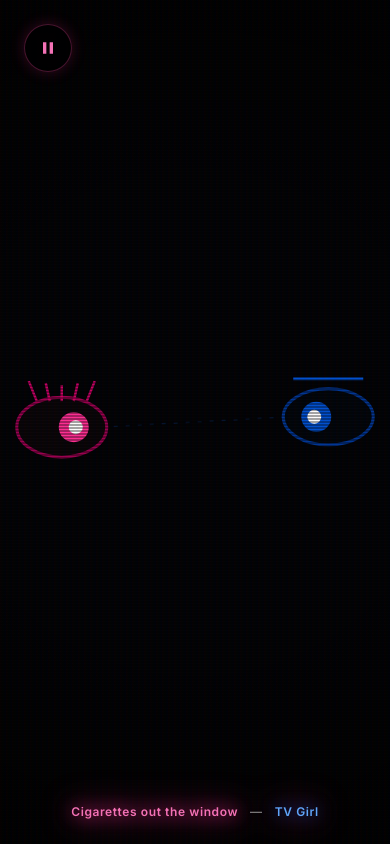
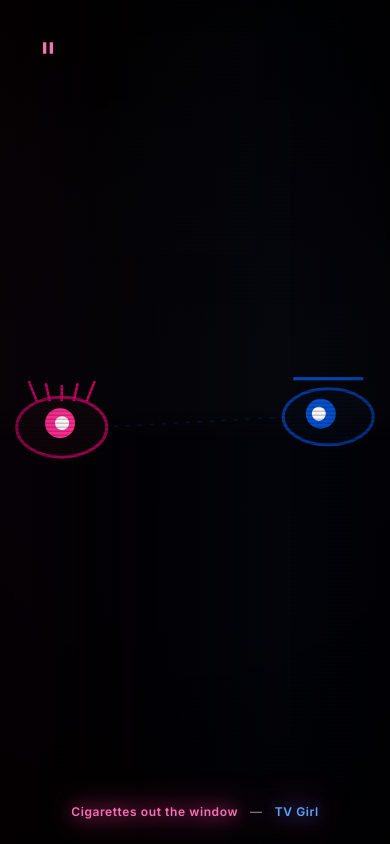
Before and after one commit to AzizAcar/TV-Eyes, a plain HTML site: page index.html in a window 390 px wide. Both pictures are taken after a click on the button "Müziği Başlat/Durdur". Drawn offline with nearby package versions, Linux system fonts and the light colour scheme.

Commit message:
Enhance accessibility and audio fade effects
Added media query for reduced motion preferences and updated audio fade functionality.

```diff
--- a/index.html
+++ b/index.html
@@ -9,30 +9,94 @@
     <style>
         @import url('https://fonts.googleapis.com/css2?family=Inter:wght@400;600;700&display=swap');
 
+        @media (prefers-reduced-motion: reduce) {
+            *, *::before, *::after {
+                scroll-behavior: auto !important;
+                transition-duration: 0.01ms !important;
+                animation-duration: 0.01ms !important;
+            }
+        }
+
         body {
             font-family: 'Inter', sans-serif;
             background-color: #020205;
             overflow: hidden;
-            user-select: none;
-            -webkit-user-select: none;
+            -webkit-tap-highlight-color: transparent;
         }
 
         /* CRT Tarama Çizgileri / Lo-Fi TV Girl Efekti */
         .crt-overlay {
             position: absolute;
             inset: 0;
-            background: linear-gradient(
-                rgba(18, 16, 16, 0) 50%,
-                rgba(0, 0, 0, 0.35) 50%
-            ), linear-gradient(
-                90deg,
-                rgba(255, 0, 0, 0.03),
-                rgba(0, 255, 0, 0.01),
-                rgba(0, 0, 255, 0.03)
-            );
-            background-size: 100% 3px, 6px 100%;
+            overflow: hidden;
             pointer-events: none;
             z-index: 5;
+            opacity: 0.72;
+            background:
+                repeating-linear-gradient(
+                    to bottom,
+                    rgba(0, 0, 0, 0.00) 0px,
+                    rgba(0, 0, 0, 0.00) 2px,
+                    rgba(0, 0, 0, 0.28) 3px,
+                    rgba(0, 0, 0, 0.28) 4px
+                ),
+                linear-gradient(
+                    90deg,
+                    rgba(255, 35, 120, 0.035),
+                    transparent 28%,
+                    rgba(70, 120, 255, 0.035) 72%,
+                    rgba(70, 120, 255, 0.02)
+                );
+            background-size: 100% 4px, 100% 100%;
+            animation: crt-flicker 7s steps(1, end) infinite;
+        }
+
+        .crt-overlay::before,
+        .crt-overlay::after {
+            content: "";
+            position: absolute;
+            inset: 0;
+            pointer-events: none;
+        }
+
+        .crt-overlay::before {
+            background:
+                repeating-linear-gradient(
+                    90deg,
+                    rgba(255, 0, 80, 0.025) 0px,
+                    rgba(255, 0, 80, 0.025) 1px,
+                    transparent 1px,
+                    transparent 3px
+                ),
+                linear-gradient(
+                    to bottom,
+                    transparent 0%,
+                    rgba(255, 255, 255, 0.025) 48%,
+                    transparent 52%,
+                    transparent 100%
+                );
+            mix-blend-mode: screen;
+            opacity: 0.65;
+        }
+
+        .crt-overlay::after {
+            background: radial-gradient(
+                ellipse at center,
+                transparent 45%,
+                rgba(0, 0, 0, 0.22) 100%
+            );
+            box-shadow: inset 0 0 90px rgba(0, 0, 0, 0.38);
+        }
+
+        @keyframes crt-flicker {
+            0%, 93%, 96%, 100% { opacity: 0.72; }
+            94% { opacity: 0.58; }
+            95% { opacity: 0.78; }
+            97% { opacity: 0.66; }
+        }
+
+        @media (prefers-reduced-motion: reduce) {
+            .crt-overlay { animation: none; }
         }
 
         /* Vignette / Köşe Karartma */
@@ -101,7 +165,7 @@
     <div class="absolute top-6 left-6 z-20">
         <button id="audioToggleBtn"
                 aria-label="Müziği Başlat/Durdur"
-                class="flex items-center justify-center w-12 h-12 rounded-full bg-black/40 border border-pink-500/30 text-pink-400 backdrop-blur-md shadow-[0_0_15px_rgba(255,46,147,0.2)] hover:bg-pink-500/20 hover:border-pink-400 hover:text-white transition-all cursor-pointer">
+                class="flex items-center justify-center w-12 h-12 bg-transparent border-0 text-pink-400 hover:text-white hover:drop-shadow-[0_0_10px_rgba(255,46,147,0.9)] transition-all cursor-pointer focus-visible:outline focus-visible:outline-2 focus-visible:outline-pink-400">
             <!-- Üçgen Play İkonu -->
             <svg id="playIcon" class="w-5 h-5 translate-x-0.5" fill="currentColor" viewBox="0 0 24 24">
                 <path d="M8 5v14l11-7z"/>
@@ -161,6 +225,31 @@
         const playIcon = document.getElementById('playIcon');
         const pauseIcon = document.getElementById('pauseIcon');
 
+        // Müzik 20. saniyede fade-out'a girer, 4 saniyede tamamen susar.
+        const AUDIO_FADE_START = 20;
+        const AUDIO_FADE_DURATION = 4;
+        let audioFadeFinished = false;
+
+        function updateAudioFade() {
+            if (audioFadeFinished || bgAudio.paused) return;
+
+            const elapsed = bgAudio.currentTime;
+            if (elapsed >= AUDIO_FADE_START) {
+                const progress = Math.min(
+                    1,
+                    (elapsed - AUDIO_FADE_START) / AUDIO_FADE_DURATION
+                );
+                bgAudio.volume = Math.max(0, 1 - progress);
+
+                if (progress >= 1) {
+                    bgAudio.volume = 0;
+                    bgAudio.pause();
+                    audioFadeFinished = true;
+                    updateAudioButtonIcons();
+                }
+            }
+        }
+
         // GitHub Pages ses kaynağını kesinleştirmek için mutlak/göreli adres kontrolü
         try {
             const audioUrl = new URL('melody.m4a', window.location.href).href;
@@ -178,9 +267,10 @@
         function resizeCanvas() {
             width = window.innerWidth;
             height = window.innerHeight;
-            canvas.width = width * window.devicePixelRatio;
-            canvas.height = height * window.devicePixelRatio;
-            ctx.scale(window.devicePixelRatio, window.devicePixelRatio);
+            const dpr = Math.min(window.devicePixelRatio || 1, 2);
+            canvas.width = Math.floor(width * dpr);
+            canvas.height = Math.floor(height * dpr);
+            ctx.setTransform(dpr, 0, 0, dpr, 0, 0);
         }
         window.addEventListener('resize', resizeCanvas);
         resizeCanvas();
@@ -215,6 +305,28 @@
         let flashAlpha = 0;
         let animStartTime = 0;
         let isFirstPlay = true;
+
+        // Fare/dokunmatik konumunu takip ederek göz bebeklerini yönlendir.
+        let pointerX = width / 2;
+        let pointerY = height / 2;
+        let pointerActive = false;
+        let lastFrameTime = 0;
+        let frameScale = 1;
+
+        function getLookAngle(eyeX, eyeY, fallbackAngle = 0) {
+            if (!pointerActive) return fallbackAngle;
+            return Math.atan2(pointerY - eyeY, pointerX - eyeX);
+        }
+
+        window.addEventListener('pointermove', (event) => {
+            pointerX = event.clientX;
+            pointerY = event.clientY;
+            pointerActive = true;
+        }, { passive: true });
+
+        window.addEventListener('pointerleave', () => {
+            pointerActive = false;
+        });
 
         // Zamanı durdurma/devam ettirme (pause/resume) için sayaçlar
         let isPaused = false;
@@ -278,6 +390,8 @@
                 replayContainer.classList.add('opacity-0', 'pointer-events-none');
 
                 if (bgAudio) {
+                    audioFadeFinished = false;
+                    bgAudio.volume = 1;
                     bgAudio.currentTime = 0;
                     bgAudio.play().catch(e => console.log("Otomatik oynatma engeli:", e));
                     updateAudioButtonIcons();
@@ -298,15 +412,14 @@
         replayBtn.addEventListener('click', () => {
             isFirstPlay = true;
             isPaused = false;
-            startContainer.classList.remove('opacity-0', 'pointer-events-none');
-            replayContainer.classList.remove('opacity-100', 'pointer-events-auto');
-            replayContainer.classList.add('opacity-0', 'pointer-events-none');
-            currentState = STATE.IDLE;
             if (bgAudio) {
                 bgAudio.pause();
                 bgAudio.currentTime = 0;
-                updateAudioButtonIcons();
+                bgAudio.volume = 1;
             }
+            audioFadeFinished = false;
+            currentState = STATE.IDLE;
+            handleTriggerAction();
         });
 
         /**
@@ -459,14 +572,19 @@
         function animateLoop(timestamp) {
             requestAnimationFrame(animateLoop);
 
+            const delta = lastFrameTime ? Math.min(timestamp - lastFrameTime, 40) : 16.67;
+            lastFrameTime = timestamp;
+            frameScale = delta / 16.67;
+            updateAudioFade();
+
             ctx.fillStyle = '#020205';
             ctx.fillRect(0, 0, width, height);
 
             if (currentState === STATE.IDLE) {
                 let time = timestamp * 0.002;
                 let idleY = height * 0.5 + Math.sin(time) * 8;
-                drawLashEye(width * 0.15, idleY, 1.0, 0);
-                drawFlatEye(width * 0.85, idleY, 1.0, Math.PI);
+                drawLashEye(width * 0.15, idleY, 1.0, getLookAngle(width * 0.15, idleY, 0));
+                drawFlatEye(width * 0.85, idleY, 1.0, getLookAngle(width * 0.85, idleY, Math.PI));
                 return;
             }
 
@@ -502,8 +620,8 @@
                 ctx.stroke();
                 ctx.restore();
 
-                drawLashEye(leftEye.x, leftEye.y, 1.0, 0);
-                drawFlatEye(rightEye.x, rightEye.y, 1.0, Math.PI);
+                drawLashEye(leftEye.x, leftEye.y, 1.0, getLookAngle(leftEye.x, leftEye.y, 0));
+                drawFlatEye(rightEye.x, rightEye.y, 1.0, getLookAngle(rightEye.x, rightEye.y, Math.PI));
 
                 if (progress > 0.75) {
                     let armProgress = (progress - 0.75) / 0.25;
@@ -517,8 +635,8 @@
                 }
 
                 shockwaves.forEach(sw => {
-                    sw.radius += (sw.maxRadius - sw.radius) * 0.06;
-                    sw.alpha *= 0.95;
+                    sw.radius += (sw.maxRadius - sw.radius) * (1 - Math.pow(0.94, frameScale));
+                    sw.alpha *= Math.pow(0.95, frameScale);
 
                     ctx.save();
                     ctx.beginPath();
@@ -534,16 +652,16 @@
                     ctx.fillStyle = `rgba(255, 255, 255, ${flashAlpha})`;
                     ctx.fillRect(0, 0, width, height);
                     ctx.restore();
-                    flashAlpha *= 0.85;
+                    flashAlpha *= Math.pow(0.85, frameScale);
                 }
 
                 ctx.save();
                 dustParticles.forEach(p => {
-                    p.x += p.vx;
-                    p.y += p.vy + p.gravity;
-                    p.vx += p.swirl;
-                    p.vy += 0.01;
-                    p.alpha -= p.decay;
+                    p.x += p.vx * frameScale;
+                    p.y += (p.vy + p.gravity) * frameScale;
+                    p.vx += p.swirl * frameScale;
+                    p.vy += 0.01 * frameScale;
+                    p.alpha -= p.decay * frameScale;
 
                     if (p.alpha > 0) {
                         ctx.beginPath();
@@ -562,6 +680,20 @@
             }
         }
 
+        let hiddenAt = null;
+        document.addEventListener('visibilitychange', () => {
+            if (document.hidden) {
+                hiddenAt = performance.now();
+            } else if (hiddenAt !== null) {
+                const hiddenDuration = performance.now() - hiddenAt;
+                if (currentState !== STATE.IDLE && !isPaused) {
+                    animStartTime += hiddenDuration;
+                }
+                lastFrameTime = 0;
+                hiddenAt = null;
+            }
+        });
+
         requestAnimationFrame(animateLoop);
     </script>
 </body>
```
